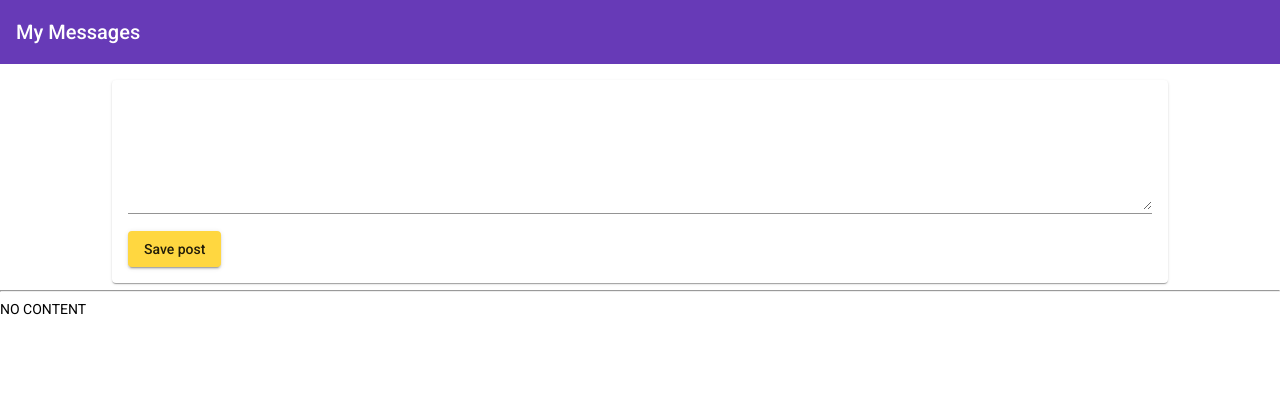
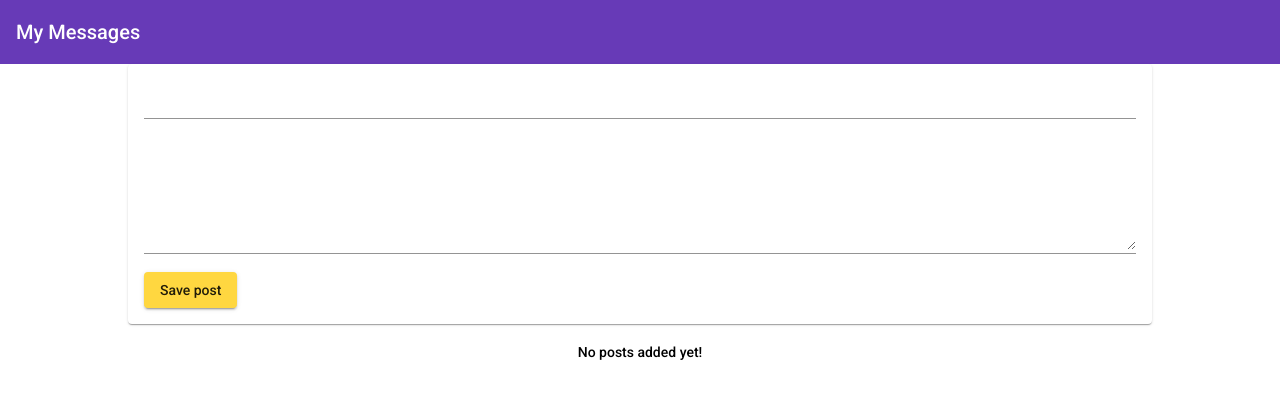
Before and after one commit to Graitavicius/MEAN_Stack_Course, an Angular app: page / in a window 1280 px wide. Shown: the top 398 px of the page. Built offline with nearby package versions, Linux system fonts and the light colour scheme.

Commit message:
outputing posts, creating posts

```diff
--- a/src/app/app.component.css
+++ b/src/app/app.component.css
@@ -1,3 +1,5 @@
 main {
   margin-top: 1rem;
+  width: 80%;
+  margin: auto;
 }
--- a/src/app/app.component.html
+++ b/src/app/app.component.html
@@ -1,4 +1,5 @@
 <app-header></app-header>
 <main>
-  <app-post-create></app-post-create>
+  <app-post-create (postCreated)="onPostAdded($event)"></app-post-create>
+  <app-post-list [posts]="storedPosts"></app-post-list>
 </main>
--- a/src/app/app.component.ts
+++ b/src/app/app.component.ts
@@ -3,8 +3,12 @@
 @Component({
   selector: 'app-root',
   templateUrl: './app.component.html',
-  styleUrls: ['./app.component.css']
+  styleUrls: ['./app.component.css'],
 })
 export class AppComponent {
-  title = 'angularMeanCourse';
+  storedPosts = [];
+
+  onPostAdded(post) {
+    this.storedPosts.push(post);
+  }
 }
--- a/src/app/app.module.ts
+++ b/src/app/app.module.ts
@@ -5,12 +5,14 @@
 import { MatCardModule } from '@angular/material/card';
 import { MatButtonModule } from '@angular/material/button';
 import { MatToolbarModule } from '@angular/material/toolbar';
+import { MatExpansionModule } from '@angular/material/expansion';
 
 import { AppComponent } from './app.component';
 import { PostsComponent } from './posts/posts.component';
 import { PostCreateComponent } from './posts/post-create/post-create.component';
 import { BrowserAnimationsModule } from '@angular/platform-browser/animations';
 import { HeaderComponent } from './header/header.component';
+import { PostListComponent } from './posts/post-list/post-list.component';
 
 @NgModule({
   declarations: [
@@ -18,6 +20,7 @@
     PostsComponent,
     PostCreateComponent,
     HeaderComponent,
+    PostListComponent,
   ],
   imports: [
     BrowserModule,
@@ -27,6 +30,7 @@
     MatCardModule,
     MatButtonModule,
     MatToolbarModule,
+    MatExpansionModule,
   ],
   providers: [],
   bootstrap: [AppComponent],
--- a/src/app/posts/post-create/post-create.component.css
+++ b/src/app/posts/post-create/post-create.component.css
@@ -1,8 +1,3 @@
-mat-card {
-  width: 80%;
-  margin: auto;
-}
-
 mat-form-field,
 textarea {
   width: 100%;
--- a/src/app/posts/post-create/post-create.component.html
+++ b/src/app/posts/post-create/post-create.component.html
@@ -1,12 +1,11 @@
 <mat-card>
   <mat-form-field>
-    <textarea matInput rows="6" [(ngModel)]="enteredValue"></textarea>
+    <input matInput type="text" [(ngModel)]="enteredTitle" />
+  </mat-form-field>
+  <mat-form-field>
+    <textarea matInput rows="6" [(ngModel)]="enteredContent"></textarea>
   </mat-form-field>
   <button mat-raised-button color="accent" (click)="onAddPost()">
     Save post
   </button>
 </mat-card>
-
-<hr />
-
-<p>{{ newPost }}</p>
--- a/src/app/posts/post-create/post-create.component.ts
+++ b/src/app/posts/post-create/post-create.component.ts
@@ -1,4 +1,4 @@
-import { Component, OnInit } from '@angular/core';
+import { Component, OnInit, EventEmitter, Output } from '@angular/core';
 
 @Component({
   selector: 'app-post-create',
@@ -6,13 +6,16 @@
   styleUrls: ['./post-create.component.css'],
 })
 export class PostCreateComponent implements OnInit {
-  enteredValue = '';
-  newPost = 'NO CONTENT';
+  enteredTitle = '';
+  enteredContent = '';
+  @Output() postCreated = new EventEmitter();
+
   constructor() {}
 
   ngOnInit(): void {}
 
   onAddPost() {
-    this.newPost = this.enteredValue;
+    const post = { title: this.enteredContent, content: this.enteredContent };
+    this.postCreated.emit(post);
   }
 }
--- /dev/null
+++ b/src/app/posts/post-list/post-list.component.css
@@ -0,0 +1,8 @@
+:host {
+  display: block;
+  margin-top: 1rem;
+}
+
+.info-text {
+  text-align: center;
+}
--- /dev/null
+++ b/src/app/posts/post-list/post-list.component.html
@@ -0,0 +1,11 @@
+<mat-accordion multi="true" *ngIf="posts.length > 0">
+  <mat-expansion-panel *ngFor="let post of posts">
+    <mat-expansion-panel-header>
+      {{ post.title }}
+    </mat-expansion-panel-header>
+    <p>{{ post.content }}</p>
+  </mat-expansion-panel>
+</mat-accordion>
+<p class="info-text mat-body-2" *ngIf="posts.length <= 0">
+  No posts added yet!
+</p>
```
Also changed, not shown: src/app/posts/post-list/post-list.component.ts (added, +24 -0 lines).
